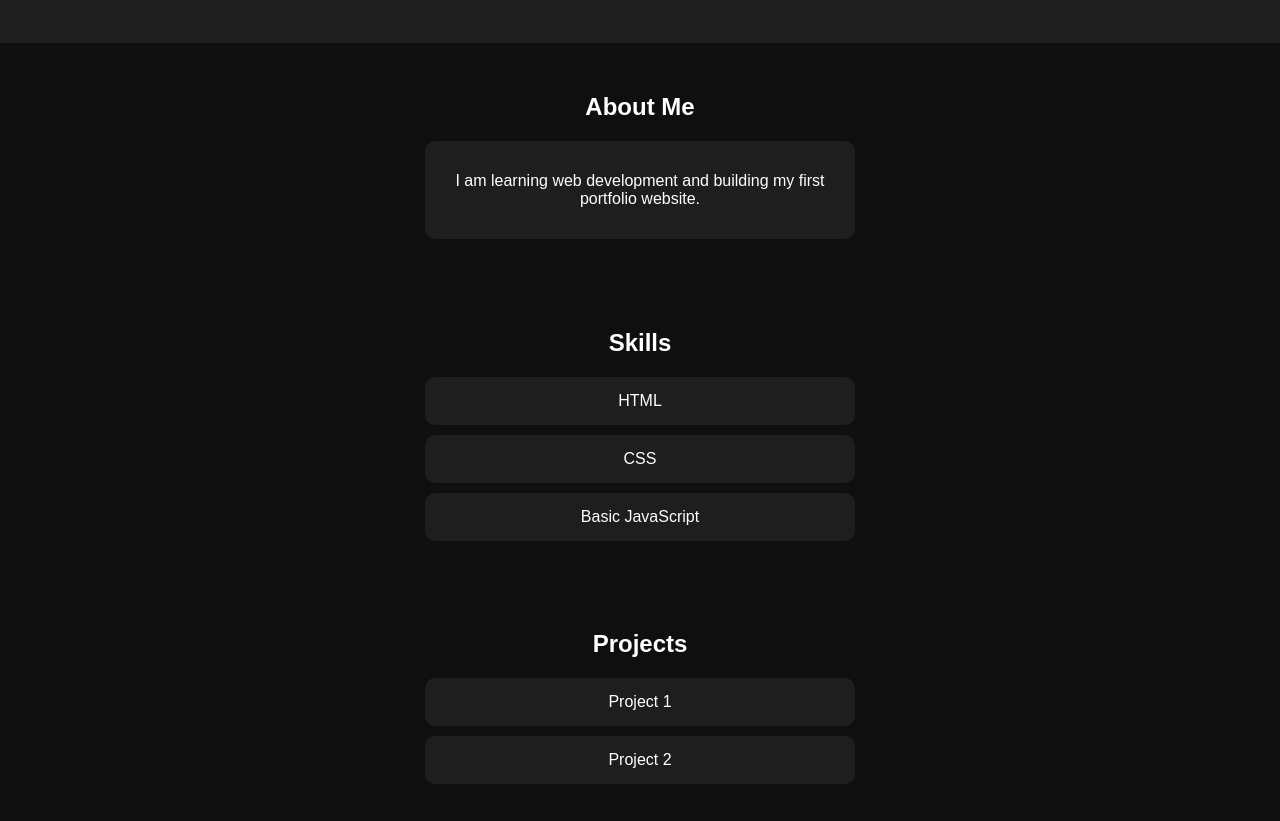
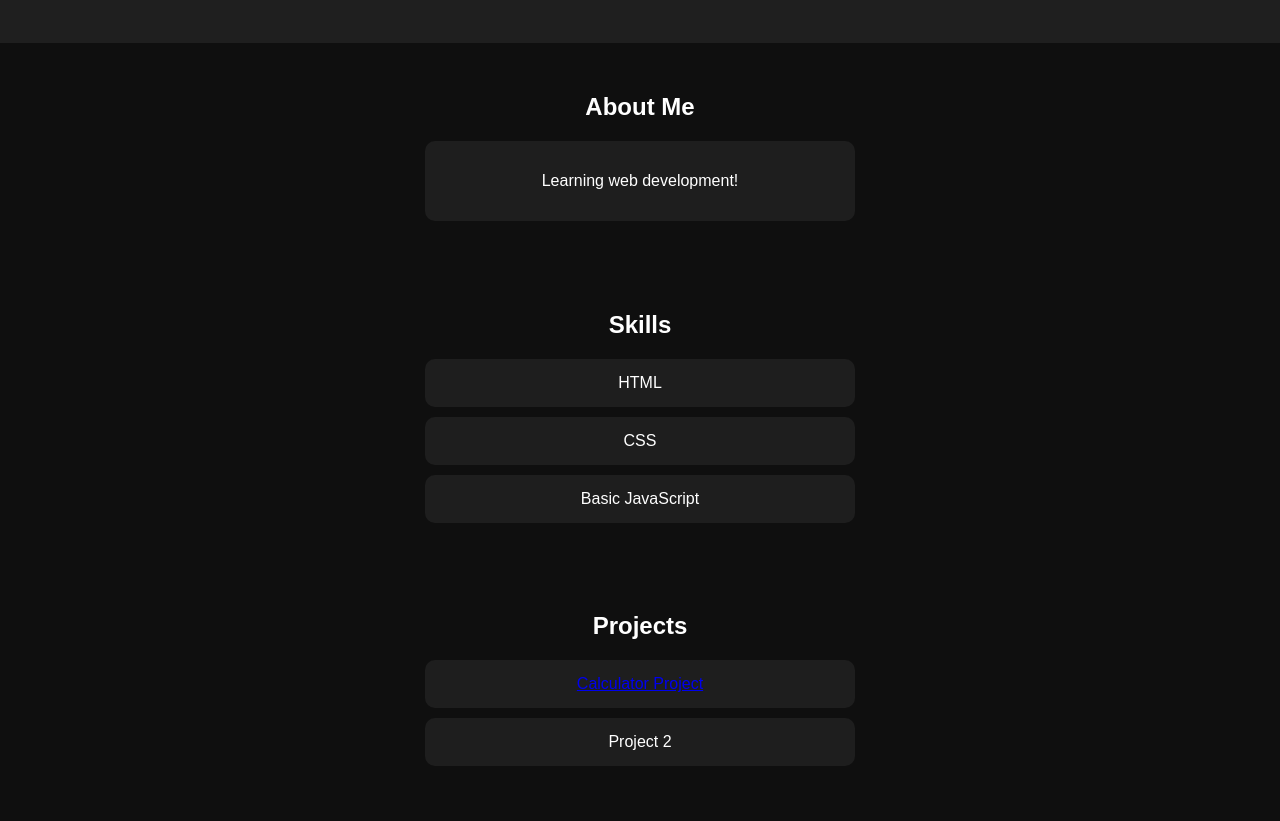
Before and after one commit to S-Brishty/S-Brishty.github.io, a plain HTML site: page index.html in a window 1280 px wide. Shown: the part 131-952 px from the top of the page. Drawn offline with Linux system fonts and the light colour scheme.

Commit message:
Update index.html

```diff
--- a/index.html
+++ b/index.html
@@ -48,7 +48,7 @@
 <section>
   <h2>About Me</h2>
   <div class="card">
-    <p>I am learning web development and building my first portfolio website.</p>
+    <p> Learning web development! </p>
   </div>
 </section>
 
@@ -61,7 +61,8 @@
 
 <section>
   <h2>Projects</h2>
-  <div class="card">Project 1</div>
+  <div class="card"><a href="https://s-brishty.github.io/Calculator/" target="_blank">
+    Calculator Project </a> </div>
   <div class="card">Project 2</div>
 </section>
 
```
